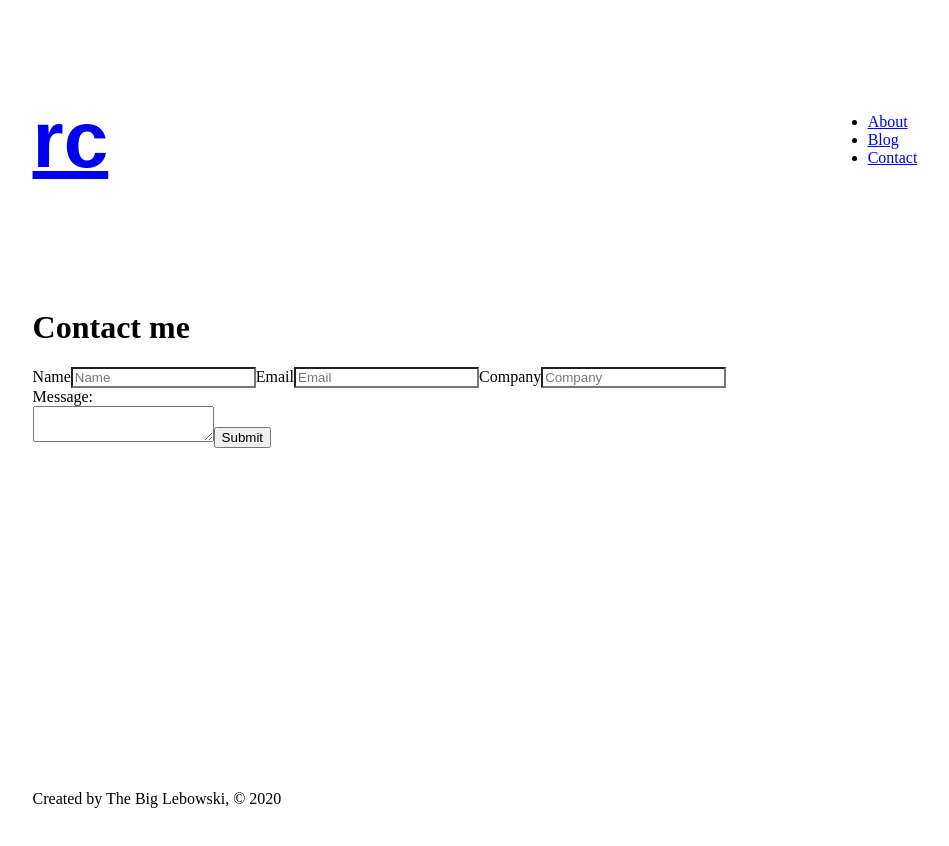
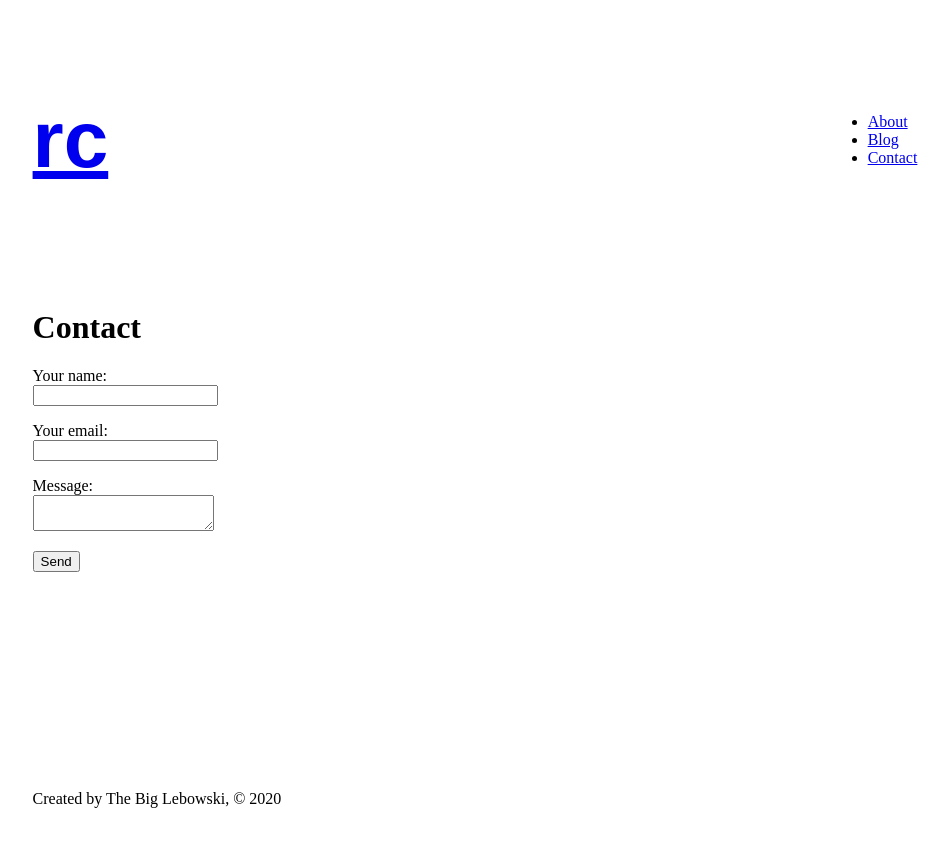
Before and after one commit to rich-cherry/gatsby-site, a Gatsby site: page /contact in a window 1280 px wide. Shown: the whole page, without its empty margins (165-1114 px from the left). Built offline with nearby package versions, Linux system fonts and the light colour scheme; Gatsby itself is replaced by a stand-in of ours.

Commit message:
form issues at deployment issue - testing again

```diff
--- a/src/pages/contact.js
+++ b/src/pages/contact.js
@@ -4,43 +4,11 @@ import Layout from "../components/layout"
 import Head from "../components/head"
 import contactStyles from './contact.module.scss'
 
-const encode = (data) => {
+function encode(data) {
   return Object.keys(data)
-    .map(key => encodeURIComponent(key) + "=" + encodeURIComponent(data[key]))
-    .join("&");
+    .map((key) => encodeURIComponent(key) + '=' + encodeURIComponent(data[key]))
+    .join('&')
 }
-
-
-
-// export default function Contact() {
-//   const [formState, setFormState] = useState({
-//     name: "",
-//     email: "",
-//     company: "",
-//     phone: "",
-//     message: "",
-//     interest: ""
-//   })
-
-
-
-// const handleChange = (e) => {
-//   setFormState({
-//     ...formState, [e.target.name]: e.target.value
-//   })
-// }
-
-// const handleSubmit = (e) => {
-//   fetch("/", {
-//     method: "POST",
-//     headers: { "Content-Type": "application/x-www-form-urlencoded" },
-//     body: encode({ "form-name": "contact", ...formState })
-//   })
-//     .then(() => alert("Success!"))
-//     .catch(error => alert(error));
-
-//   e.preventDefault();
-// }
 
 export default function Contact() {
   const [state, setState] = React.useState({})
@@ -66,9 +34,7 @@ export default function Contact() {
 
   return (
     <Layout>
-      <Head title="Contact" />
-      <h1>Contact me</h1>
-
+      <h1>Contact</h1>
       <form
         name="contact"
         method="post"
@@ -77,31 +43,37 @@ export default function Contact() {
         data-netlify-honeypot="bot-field"
         onSubmit={handleSubmit}
       >
-
+        {/* The `form-name` hidden field is required to support form submissions without JavaScript */}
         <input type="hidden" name="form-name" value="contact" />
-
-        <label htmlFor="name">Name</label>
-        <input className={contactStyles.input} id="name" type="text" name="name" onChange={handleChange} placeholder="Name" />
-
-        <label htmlFor="email">Email</label>
-        <input className={contactStyles.input} id="email" type="email" name="email" onChange={handleChange} placeholder="Email" required />
-
-
-
-        <label htmlFor="company">Company</label>
-        <input className={contactStyles.input} id="company" type="text" name="company" onChange={handleChange} placeholder="Company" /><br />
-
-
-
-        {/* <label htmlFor="message">Message</label><br />
-        <textarea className={contactStyles.input} id="message" name="message" cols="30" rows="10" onChange={handleChange} placeholder="Tell us a little bit about yourself and your company or project." /><br /> */}
-        <label>
-          Message:
+        <p hidden>
+          <label>
+            Don’t fill this out: <input name="bot-field" onChange={handleChange} />
+          </label>
+        </p>
+        <p>
+          <label>
+            Your name:
             <br />
-          <textarea name="message" onChange={handleChange} />
-        </label>
-
-        <button type="submit">Submit</button>
+            <input type="text" name="name" onChange={handleChange} />
+          </label>
+        </p>
+        <p>
+          <label>
+            Your email:
+            <br />
+            <input type="email" name="email" onChange={handleChange} />
+          </label>
+        </p>
+        <p>
+          <label>
+            Message:
+            <br />
+            <textarea name="message" onChange={handleChange} />
+          </label>
+        </p>
+        <p>
+          <button type="submit">Send</button>
+        </p>
       </form>
     </Layout>
   )
```
